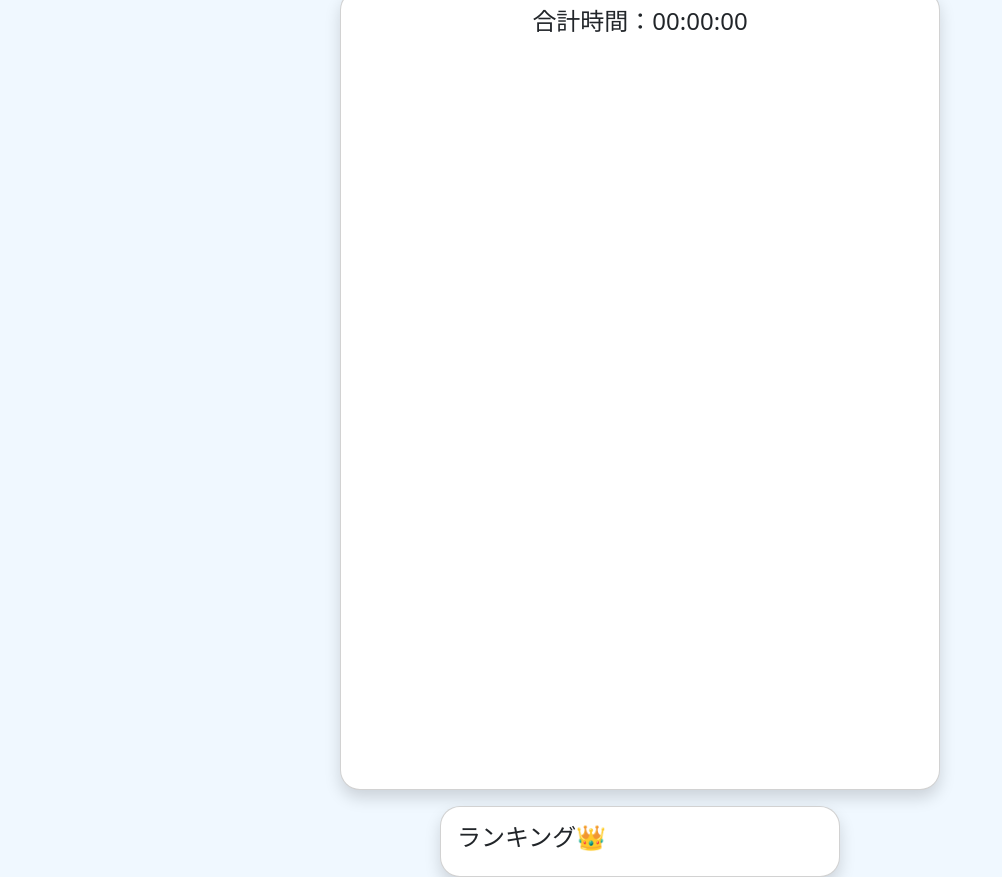
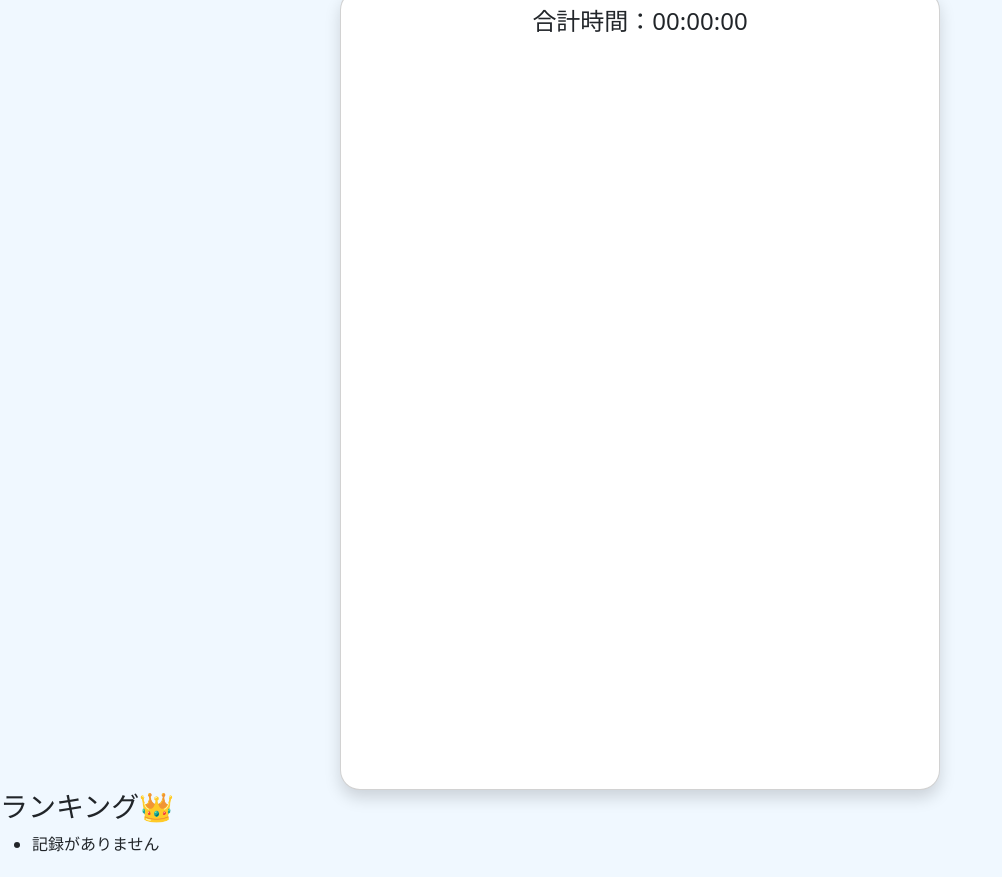
Before and after one commit to taigataiga02244211-boop/study, a plain HTML site: page index.html in a window 1280 px wide. Shown: the part 424-1301 px from the top of the page, without its empty margins (0-1002 px from the left). Drawn offline with nearby package versions, Linux system fonts and the light colour scheme.

Commit message:
Update index.html

```diff
--- a/index.html
+++ b/index.html
@@ -32,8 +32,11 @@
 </div>
 
 <!-- ランキングカード -->
- <div class = "card ranking-card p-3 mt-3 shadow">
-    <h4 id = "ranking">ランキング👑</h4>
+ <div class = "ranking-card">
+    <h3>ランキング👑</h3>
+    <ul id = "ranking-list">
+        <li>記録がありません</li>
+    </ul>
  </div>
 
 <script src = "script.js"></script>
```
